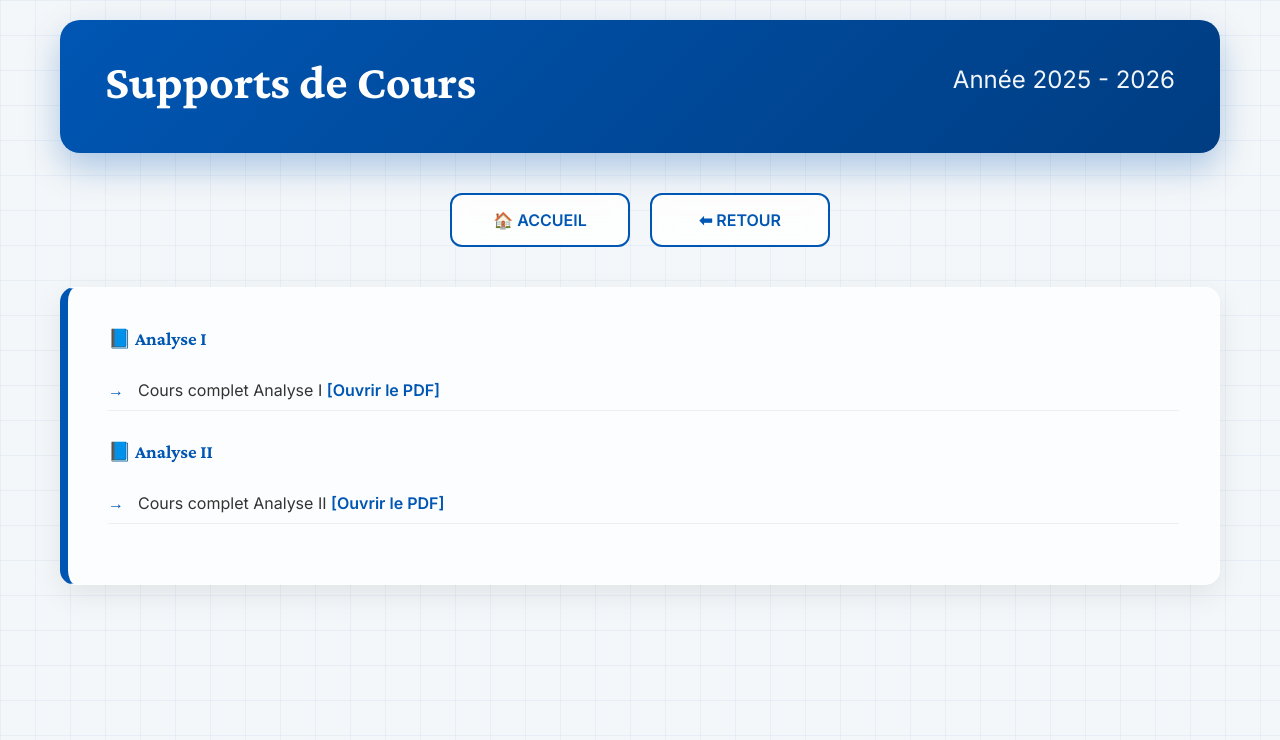
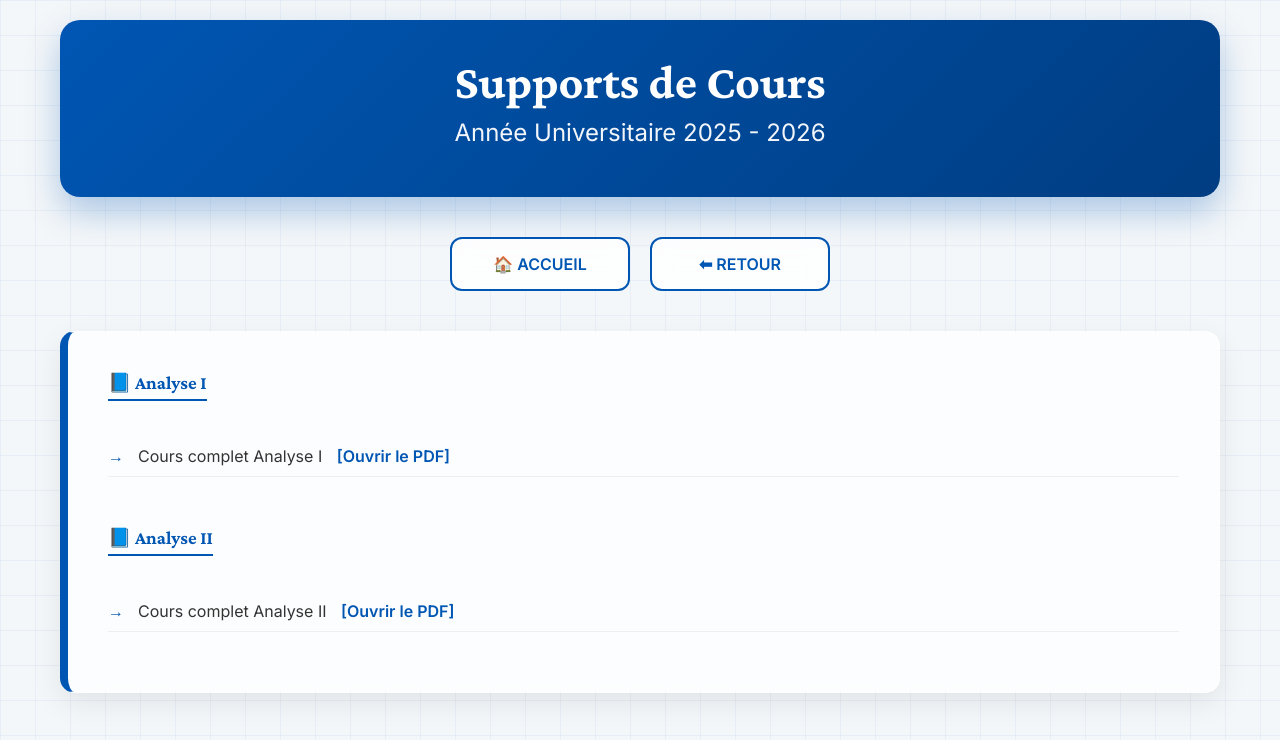
Before and after one commit to mahmoudmath/mahmoudmath.github.io, a Jekyll site: the page cours-25-26.html, which Jekyll copies as it is, in a window 1280 px wide. Shown: the top 740 px of the page. Built offline with Jekyll 4.4.1, drawn with Linux system fonts in a browser that asks for light colours.

Commit message:
Update cours-25-26.html

```diff
--- a/cours-25-26.html
+++ b/cours-25-26.html
@@ -3,29 +3,36 @@
 <head>
     <meta charset="UTF-8">
     <link rel="stylesheet" href="style.css">
+    <link href="https://unpkg.com/aos@2.3.1/dist/aos.css" rel="stylesheet">
     <title>Cours 2025-2026</title>
 </head>
 <body>
     <div class="container">
-        <header class="professor-header">
-            <div class="professor-name">Supports de Cours</div>
-            <div class="professor-title">Année 2025 - 2026</div>
+        <header class="professor-header" data-aos="fade-down">
+            <div class="header-content">
+                <div class="professor-name">Supports de Cours</div>
+                <div class="professor-title">Année Universitaire 2025 - 2026</div>
+            </div>
         </header>
-        <nav class="academic-nav">
+
+        <nav class="academic-nav" data-aos="fade-up">
             <a href="index.html" class="nav-card">🏠 ACCUEIL</a>
             <a href="choix-annee-cours.html" class="nav-card">⬅ RETOUR</a>
         </nav>
-        <section class="presentation">
-            <h3 style="color: #0056b3; margin-bottom: 15px;">📘 Analyse I</h3>
+
+        <section class="presentation" data-aos="fade-up">
+            <h3 style="color: #0056b3; margin-bottom: 15px; border-bottom: 2px solid #0056b3; display: inline-block; padding-bottom: 5px;">📘 Analyse I</h3>
             <ul class="resource-list">
-                <li>Cours complet Analyse I <a href="assets/pdf/Cours-analyse-1.pdf" target="_blank" style="color:#0056b3; font-weight:bold;">[Ouvrir le PDF]</a></li>
+                <li>Cours complet Analyse I <a href="assets/pdf/Cours-analyse-1.pdf" target="_blank" style="color:#0056b3; font-weight:bold; margin-left: 10px;">[Ouvrir le PDF]</a></li>
             </ul>
 
-            <h3 style="color: #0056b3; margin-top:30px; margin-bottom: 15px;">📘 Analyse II</h3>
+            <h3 style="color: #0056b3; margin-top:30px; margin-bottom: 15px; border-bottom: 2px solid #0056b3; display: inline-block; padding-bottom: 5px;">📘 Analyse II</h3>
             <ul class="resource-list">
-                <li>Cours complet Analyse II <a href="assets/pdf/Cours-analyse2.pdf" target="_blank" style="color:#0056b3; font-weight:bold;">[Ouvrir le PDF]</a></li>
+                <li>Cours complet Analyse II <a href="assets/pdf/Cours-analyse2.pdf" target="_blank" style="color:#0056b3; font-weight:bold; margin-left: 10px;">[Ouvrir le PDF]</a></li>
             </ul>
         </section>
     </div>
+    <script src="https://unpkg.com/aos@2.3.1/dist/aos.js"></script>
+    <script>AOS.init();</script>
 </body>
 </html>
```
